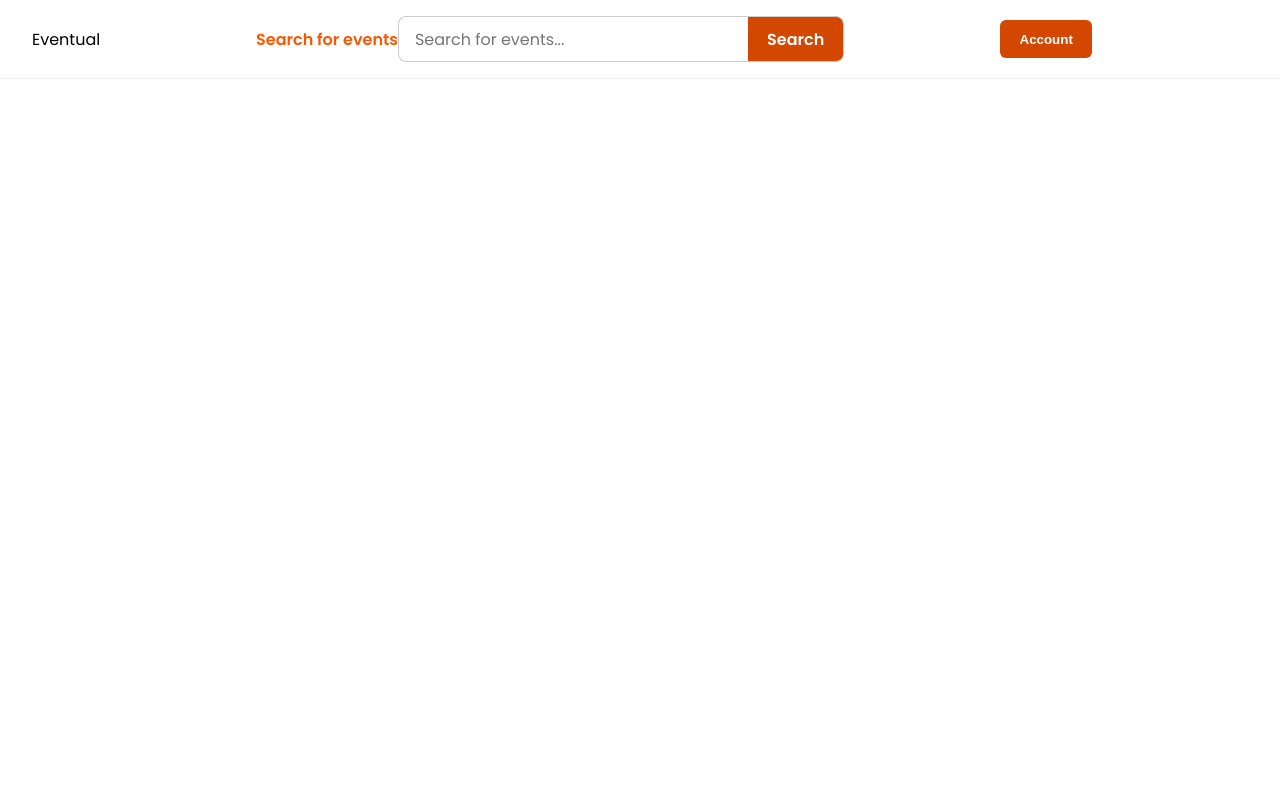
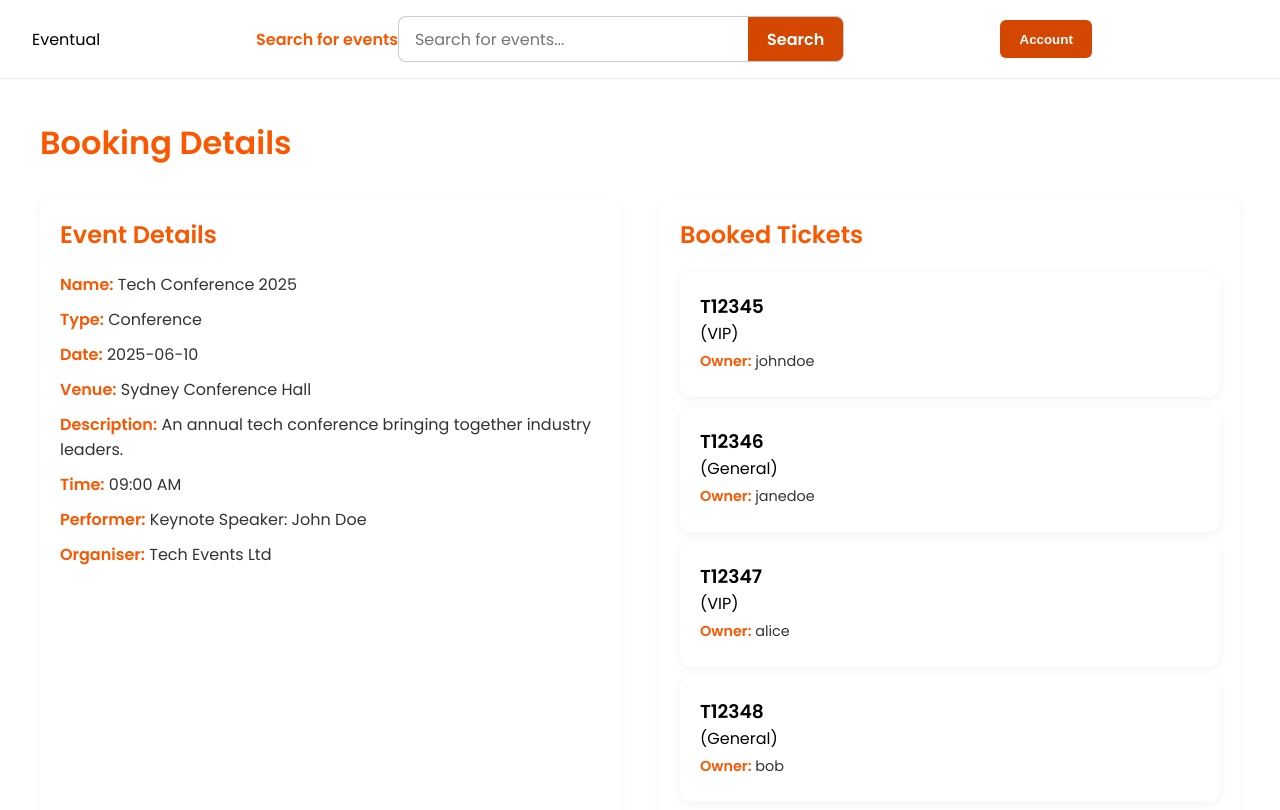
Before and after one commit to Nowhere4Nothing/Event-System_public, a React (Create React App) app: page /bookings/1 in a window 1280 px wide. Shown: the top 810 px of the page. Built offline with nearby package versions, Linux system fonts and the light colour scheme; no server answers.

Commit message:
booking/tickets pages

```diff
--- a/src/App.js
+++ b/src/App.js
@@ -5,16 +5,20 @@ import Home from './pages/Home';
 import EventDetails from './pages/EventDetails';
 import LoginPage from './pages/LoginPage';
 import AccountPage from './pages/AccountPage';
+import TicketDetails from './pages/TicketDetails';
+import BookingDetails from './pages/BookingDetails';
 
 function App() {
   return (
     <Router>
       <Navbar />
       <Routes>
-      <Route path="/" element={<Home />} />
-      <Route path="/events/:id" element={<EventDetails />} />
-      <Route path="/login" element={<LoginPage />} />
-      <Route path="/account" element={<AccountPage />} />
+        <Route path="/" element={<Home />} />
+        <Route path="/events/:id" element={<EventDetails />} />
+        <Route path="/login" element={<LoginPage />} />
+        <Route path="/account" element={<AccountPage />} />
+        <Route path="/ticket/:id" element={<TicketDetails />} />
+        <Route path="/bookings/:id" element={<BookingDetails />} />
       </Routes>
     </Router>
   );
--- /dev/null
+++ b/src/components/TicketBar.css
@@ -0,0 +1,23 @@
+.ticket-bar-link {
+    text-decoration: none;
+    color: inherit;
+  }
+
+  .ticket-bar {
+    background: white;
+    padding: 20px;
+    border-radius: 12px;
+    box-shadow: 0 2px 10px rgba(0,0,0,0.06);
+    transition: transform 0.2s ease;
+    text-align: left;
+    min-width: 260px;
+  }
+
+  .ticket-bar:hover {
+    transform: translateY(-4px);
+  }
+
+  label {
+    font-weight: 600;
+    color: #f95700;
+  }
--- /dev/null
+++ b/src/components/TicketBar.jsx
@@ -0,0 +1,13 @@
+import React from 'react';
+import './TicketBar.css'; // Assuming you have styles
+
+function TicketBar({ ticket }) {
+  return (
+    <div className="ticket-bar">
+      <span><h3>{ticket.ticketID}</h3> ({ticket.ticketType})</span>
+      <p><label>Owner:</label> {ticket.username}</p>
+    </div>
+  );
+}
+
+export default TicketBar;
--- /dev/null
+++ b/src/pages/BookingDetails.css
@@ -0,0 +1,69 @@
+.booking-details-page {
+  padding: 40px;
+  font-family: 'Poppins', sans-serif;
+}
+
+.booking-title {
+  font-size: 2rem;
+  font-weight: 600;
+  margin-bottom: 30px;
+  color: #f95700;
+}
+
+.booking-content {
+  display: flex;
+  justify-content: space-between;
+  gap: 40px;
+  flex-wrap: wrap;
+}
+
+.event-details-section,
+.tickets-section {
+  flex: 1;
+  background: #fff;
+  padding: 20px;
+  border-radius: 12px;
+  box-shadow: 0 4px 10px rgba(0, 0, 0, 0.05);
+}
+
+.event-details-section h2,
+.tickets-section h2 {
+  margin-bottom: 20px;
+  color: #f95700;
+}
+
+.event-details-section p,
+.tickets-section p {
+  margin: 10px 0;
+  font-size: 1rem;
+  color: #333;
+}
+
+.event-details-section p strong,
+.tickets-section p strong {
+  color: #f95700;
+}
+
+.ticket-bar {
+  background: #f9f9f9;
+  padding: 10px;
+  margin-bottom: 10px;
+  border-radius: 8px;
+  box-shadow: 0 2px 5px rgba(0, 0, 0, 0.1);
+}
+
+.ticket-bar h5 {
+  margin: 0;
+  color: #f95700;
+}
+
+.ticket-bar p {
+  margin: 5px 0;
+  font-size: 0.9rem;
+  color: #333;
+}
+
+.ticket-bar label {
+  font-weight: bold;
+  color: #f95700;
+}
--- /dev/null
+++ b/src/pages/BookingDetails.jsx
@@ -0,0 +1,53 @@
+import React from 'react';
+import './BookingDetails.css';
+import TicketBar from '../components/TicketBar';
+
+function BookingDetails() {
+  // need to get DB data when ready -- needs cookies
+  const mockEvent = {
+    eventName: 'Tech Conference 2025',
+    eventType: 'Conference',
+    eventDate: '2025-06-10',
+    venueName: 'Sydney Conference Hall',
+    eventDesc: 'An annual tech conference bringing together industry leaders.',
+    eventTime: '09:00 AM',
+    performer: 'Keynote Speaker: John Doe',
+    organiser: 'Tech Events Ltd',
+  };
+
+  const mockTickets = [
+    { ticketID: 'T12345', ticketType: 'VIP', username: 'johndoe' },
+    { ticketID: 'T12346', ticketType: 'General', username: 'janedoe' },
+    { ticketID: 'T12347', ticketType: 'VIP', username: 'alice' },
+    { ticketID: 'T12348', ticketType: 'General', username: 'bob' },
+  ];
+
+  return (
+    <div className="booking-details-page">
+      <h1 className="booking-title">Booking Details</h1>
+
+      <div className="booking-content">
+        <div className="event-details-section">
+          <h2>Event Details</h2>
+          <p><strong>Name:</strong> {mockEvent.eventName}</p>
+          <p><strong>Type:</strong> {mockEvent.eventType}</p>
+          <p><strong>Date:</strong> {mockEvent.eventDate}</p>
+          <p><strong>Venue:</strong> {mockEvent.venueName}</p>
+          <p><strong>Description:</strong> {mockEvent.eventDesc}</p>
+          <p><strong>Time:</strong> {mockEvent.eventTime}</p>
+          <p><strong>Performer:</strong> {mockEvent.performer}</p>
+          <p><strong>Organiser:</strong> {mockEvent.organiser}</p>
+        </div>
+
+        <div className="tickets-section">
+          <h2>Booked Tickets</h2>
+          {mockTickets.map((ticket) => (
+            <TicketBar key={ticket.ticketID} ticket={ticket} />
+          ))}
+        </div>
+      </div>
+    </div>
+  );
+}
+
+export default BookingDetails;
--- /dev/null
+++ b/src/pages/TicketDetails.css
@@ -0,0 +1,61 @@
+.ticket-details-page {
+  padding: 40px;
+  font-family: 'Poppins', sans-serif;
+}
+
+.ticket-title {
+  font-size: 2rem;
+  font-weight: 600;
+  margin-bottom: 30px;
+  color: #f95700;
+}
+
+.ticket-content {
+  display: flex;
+  justify-content: space-between;
+  gap: 40px;
+  flex-wrap: wrap;
+}
+
+.event-details-section,
+.ticket-details-section {
+  flex: 1;
+  background: #fff;
+  padding: 20px;
+  border-radius: 12px;
+  box-shadow: 0 4px 10px rgba(0, 0, 0, 0.05);
+}
+
+.event-details-section h2,
+.ticket-details-section h2 {
+  margin-bottom: 20px;
+  color: #f95700;
+}
+
+.event-details-section p,
+.ticket-details-section p {
+  margin: 10px 0;
+  font-size: 1rem;
+  color: #333;
+}
+
+.event-details-section p strong,
+.ticket-details-section p strong {
+  color: #f95700;
+}
+
+.refund-button {
+  margin-top: 20px;
+  padding: 10px 20px;
+  background-color: #f95700;
+  color: #fff;
+  border: none;
+  border-radius: 8px;
+  cursor: pointer;
+  font-weight: 600;
+  transition: background-color 0.3s ease;
+}
+
+.refund-button:hover {
+  background-color: #e04e00;
+}
--- /dev/null
+++ b/src/pages/TicketDetails.jsx
@@ -0,0 +1,62 @@
+import React from 'react';
+import './TicketDetails.css';
+
+function TicketDetails({ ticketID }) {
+  // Mock data
+  const mockTicket = {
+    ticketID: 'T12345',
+    ticketType: 'VIP',
+    ticketPrice: '$150',
+  };
+
+  const mockEvent = {
+    eventName: 'Tech Conference 2025',
+    eventType: 'Conference',
+    eventDate: '2025-06-10',
+    venueName: 'Sydney Conference Hall',
+    eventDesc: 'An annual tech conference bringing together industry leaders.',
+    eventTime: '09:00 AM',
+    performer: 'Keynote Speaker: John Doe',
+    organiser: 'Tech Events Ltd',
+  };
+  // Retrieve from DB when functional
+  const ticket = mockTicket;
+  const event = mockEvent;
+
+  const handleRefund = () => {
+    alert(`Refund requested for Ticket ID: ${ticket.ticketID}`);
+    // temp alert -  Add refund logic here
+  };
+
+  return (
+    <div className="ticket-details-page">
+      <h1 className="ticket-title">Ticket Details</h1>
+
+      <div className="ticket-content">
+        <div className="event-details-section">
+          <h2>Event Details</h2>
+          <p><strong>Name:</strong> {event.eventName}</p>
+          <p><strong>Type:</strong> {event.eventType}</p>
+          <p><strong>Date:</strong> {event.eventDate}</p>
+          <p><strong>Venue:</strong> {event.venueName}</p>
+          <p><strong>Description:</strong> {event.eventDesc}</p>
+          <p><strong>Time:</strong> {event.eventTime}</p>
+          <p><strong>Performer:</strong> {event.performer}</p>
+          <p><strong>Organiser:</strong> {event.organiser}</p>
+        </div>
+
+        <div className="ticket-details-section">
+          <h2>Your Ticket</h2>
+          <p><strong>Ticket ID:</strong> {ticket.ticketID}</p>
+          <p><strong>Type:</strong> {ticket.ticketType}</p>
+          <p><strong>Price:</strong> {ticket.ticketPrice}</p>
+          <button className="refund-button" onClick={handleRefund}>
+            Refund
+          </button>
+        </div>
+      </div>
+    </div>
+  );
+}
+
+export default TicketDetails;
```
